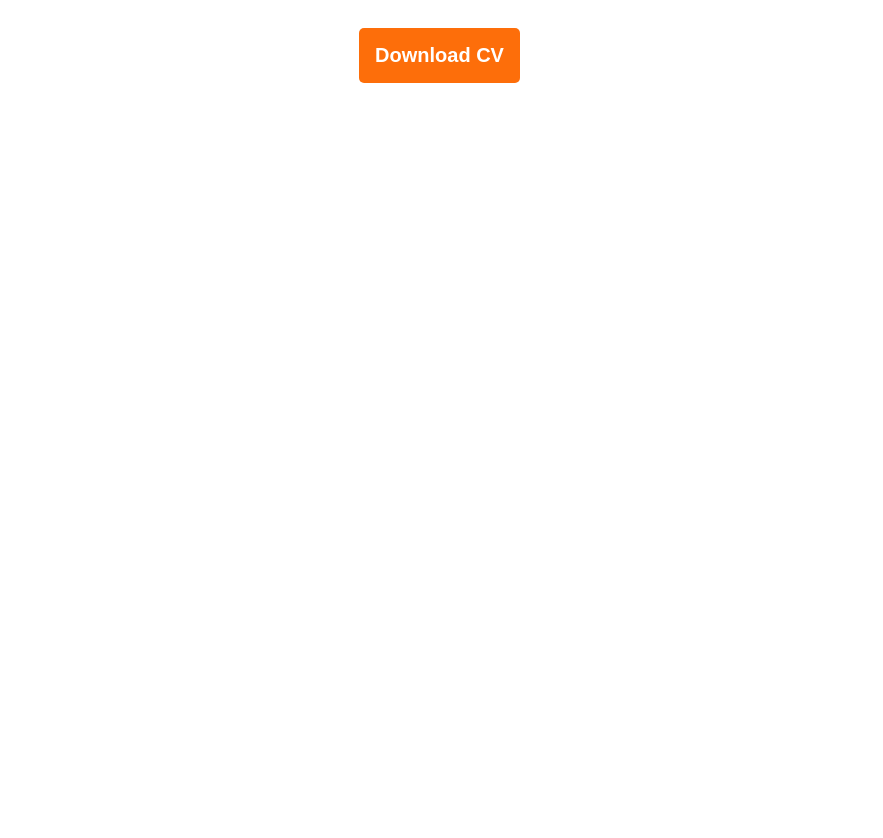
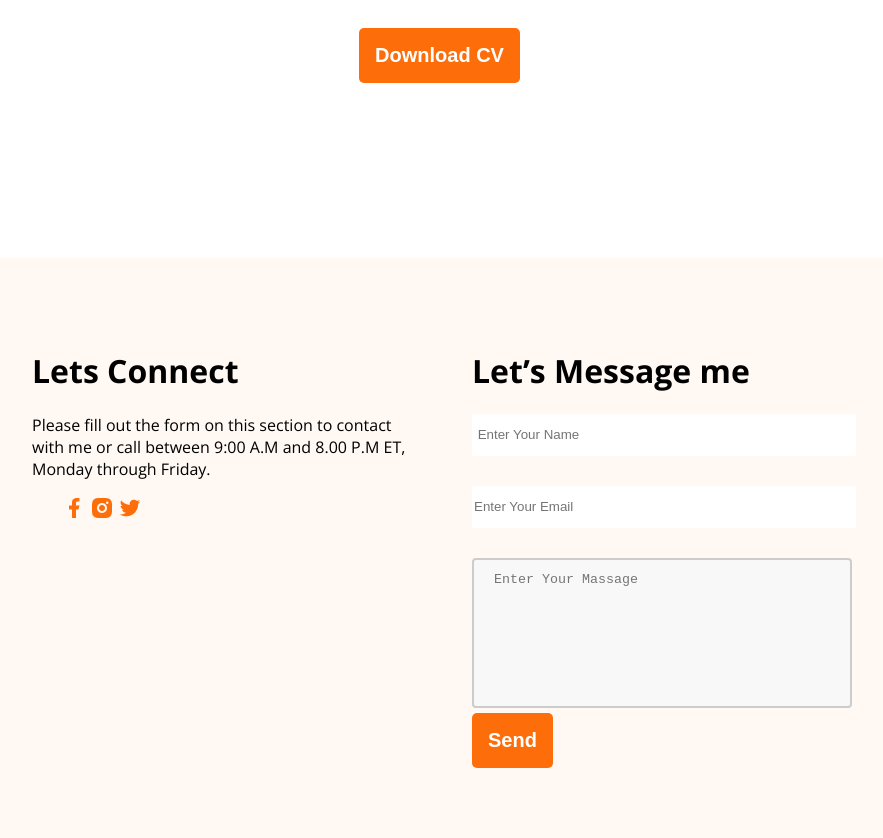
Before and after one commit to AH-Sazzad/developer, a plain HTML site: page index.html in a window 1280 px wide. Shown: the part 3149-3987 px from the top of the page, without its empty margins (198-1081 px from the left). Before the commit the page ends 3407 px from the top, so only its background shows below. Drawn offline with nearby package versions, Linux system fonts and the light colour scheme.

Commit message:
all done

```diff
--- a/index.html
+++ b/index.html
@@ -160,7 +160,27 @@
  </div>
     </main>
     <footer>
-
+        <!-- footer section start -->
+          <div class="footer">
+            <div class="lets-contect">
+                <h1>Lets Connect</h1>
+                <p>Please fill out the form on this section to contact with me or call between 9:00 A.M and 8.00 P.M ET, Monday through Friday.</p>
+                <div class="icon">
+                    <img src="images/icons/facebook.png" alt="facebook">
+                    <img src="images/icons/insta.png" alt="Instagram">
+                    <img src="images/icons/twitter.png" alt="twitter">
+                </div>
+            </div>
+            <div class="massage">
+                <h1>Let’s Message me</h1>
+                <form action="">
+                    <input type="text" placeholder=" Enter Your Name" class="in" text><br>
+                    <input type="email" placeholder="Enter Your Email" class="in"><br>
+                    <textarea name="massage" id="in-3"placeholder="Enter Your Massage"></textarea>
+                </form>
+                <button class="btn1">Send</button>
+            </div>
+          </div>
     </footer>
 </body>
 </html>
--- a/style.css
+++ b/style.css
@@ -322,3 +322,31 @@ line-height: 28px; /* 175% */
     font-weight: 700;
     line-height: normal;
 }
+/* A summary of My Resume section ended */
+/* footer section start */
+.footer{
+    background: #FFF8F3;
+    padding: 70px 200px ;
+    display: flex;
+}
+.footer div{
+    width: 50%;
+    margin: 0px 30px;
+}
+.footer form .in{
+    width: 100%;
+    height: 40px;
+    margin-bottom: 30px ;
+    border: none;
+
+}
+#in-3{
+    width: 100%;
+    height: 150px;
+    padding: 12px 20px;
+    box-sizing: border-box;
+    border: 2px solid #ccc;
+    border-radius: 4px;
+    background-color: #f8f8f8;
+    resize: none;
+}
```
